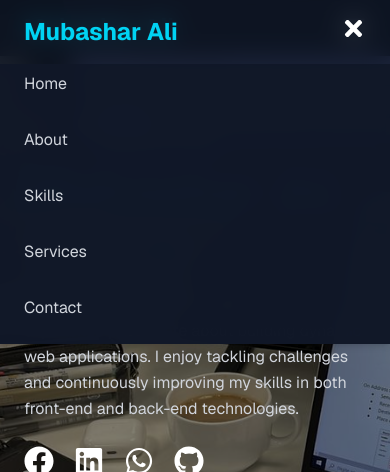
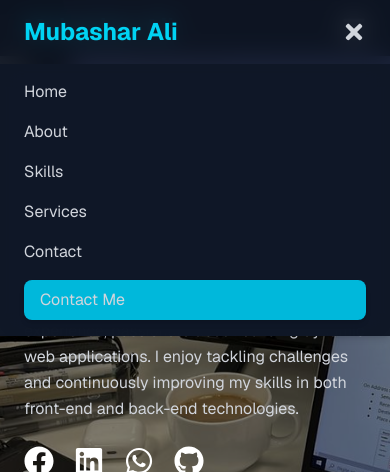
Before and after one commit to mubasharali557/portfol, a Next.js app: page / in a window 390 px wide. Both pictures are taken after a click on the button 353 px from the left and 28 px from the top of the page. Shown: the top 472 px of the page. Built offline with nearby package versions, Linux system fonts and the light colour scheme.

Commit message:
Updated project

```diff
--- a/src/app/page.js
+++ b/src/app/page.js
@@ -3,6 +3,7 @@ import { useEffect, useState } from "react";
 import Typed from "typed.js";
 import Image from "next/image";
 import { motion } from "framer-motion";
+
 import {
   FaFacebook,
   FaLinkedin,
@@ -16,7 +17,7 @@ import {
 } from "react-icons/fa";
 
 export default function Home() {
-  const [menuOpen, setMenuOpen] = useState(false);
+  const [isOpen, setIsOpen] = useState(false);
 
   useEffect(() => {
     const typed = new Typed(".text", {
@@ -43,11 +44,16 @@ export default function Home() {
     }),
   };
 
-  const navLinks = ["Home", "About", "Skills", "Services", "Contact"];
+  const navItems = [
+    { name: "Home", link: "Hero" },
+    { name: "About", link: "About" },
+    { name: "Skills", link: "Skills" },
+    { name: "Services", link: "Services" },
+    { name: "Contact", link: "Contact" },
+  ];
 
   return (
-    <div className="font-sans bg-gradient-to-br from-gray-900 via-black to-gray-900 text-white">
-
+    <div className="font-sans bg-gradient-to-br from-gray-900 via-black to-gray-900 text-white scroll-smooth">
       {/* Navbar */}
       <nav className="fixed top-0 w-full bg-gray-900/80 backdrop-blur-md z-50 shadow-md">
         <div className="max-w-7xl mx-auto flex justify-between items-center px-6 py-4">
@@ -55,38 +61,60 @@ export default function Home() {
 
           {/* Desktop Menu */}
           <ul className="hidden md:flex gap-6 text-gray-300">
-            {navLinks.map((item, i) => (
+            {navItems.map((item, i) => (
               <li key={i}>
-                <a href={`#${item.toLowerCase()}`} className="hover:text-cyan-400 transition">
-                  {item}
+                <a href={item.link} className="hover:text-cyan-400 transition">
+                  {item.name}
                 </a>
               </li>
             ))}
           </ul>
 
-          {/* Mobile Hamburger */}
-          <div className="md:hidden">
-            <button onClick={() => setMenuOpen(!menuOpen)}>
-              {menuOpen ? <FaTimes size={25} /> : <FaBars size={25} />}
+          {/* Hamburger for Mobile */}
+          <div className="md:hidden flex items-center">
+            <button
+              onClick={() => setIsOpen(!isOpen)}
+              className="text-gray-300 text-2xl focus:outline-none"
+            >
+              {isOpen ? <FaTimes /> : <FaBars />}
             </button>
           </div>
+
+          {/* Desktop Contact Button */}
+          <a
+            href="#contact"
+            className="hidden md:inline-block bg-cyan-500 px-4 py-2 rounded-lg hover:bg-cyan-600 shadow-md transition"
+          >
+            Contact Me
+          </a>
         </div>
 
         {/* Mobile Menu */}
-        {menuOpen && (
-          <ul className="md:hidden flex flex-col gap-4 px-6 pb-4 bg-gray-900/95 text-gray-300">
-            {navLinks.map((item, i) => (
-              <li key={i}>
+        {isOpen && (
+          <div className="md:hidden bg-gray-900/95 backdrop-blur-md px-6 py-4">
+            <ul className="flex flex-col gap-4 text-gray-300">
+              {navItems.map((item, i) => (
+                <li key={i}>
+                  <a
+                    href={item.link}
+                    className="block hover:text-cyan-400 transition"
+                    onClick={() => setIsOpen(false)}
+                  >
+                    {item.name}
+                  </a>
+                </li>
+              ))}
+              <li>
                 <a
-                  href={`#${item.toLowerCase()}`}
-                  className="block py-2 hover:text-cyan-400 transition"
-                  onClick={() => setMenuOpen(false)}
+                  href="#contact"
+                  className="block bg-cyan-500 px-4 py-2 rounded-lg hover:bg-cyan-600 shadow-md transition"
+                  onClick={() => setIsOpen(false)}
                 >
-                  {item}
+                  Contact Me
                 </a>
               </li>
-            ))}
-          </ul>
+            </ul>
+          </div>
         )}
       </nav>
 
@@ -109,16 +137,15 @@ export default function Home() {
             Mubashar Ali
           </h1>
           <h3 className="text-2xl">
-            And Im a <span className="text-cyan-400 text"></span>
+            And I'm a <span className="text-cyan-400 text"></span>
           </h3>
           <p className="text-gray-300 leading-relaxed">
-            Im a Full Stack Developer with a year of experience passionate
+            I'm a Full Stack Developer with a year of experience, passionate
             about building dynamic web applications. I enjoy tackling challenges
             and continuously improving my skills in both front-end and back-end
             technologies.
           </p>
 
-          {/* Social Icons */}
           <div className="flex gap-5 text-3xl">
             {[
               { icon: <FaFacebook />, link: "https://facebook.com" },
@@ -151,7 +178,6 @@ export default function Home() {
           </a>
         </motion.div>
 
-        {/* Profile Image */}
         <motion.div
           initial={{ opacity: 0, scale: 0.8 }}
           whileInView={{ opacity: 1, scale: 1 }}
@@ -170,8 +196,21 @@ export default function Home() {
         </motion.div>
       </section>
 
+      {/* About Section */}
+      <section id="about" className="px-6 md:px-16 py-20 bg-gray-950 text-white">
+        <h2 className="text-4xl font-bold text-center text-cyan-400 mb-12">
+          About Me
+        </h2>
+        <p className="max-w-3xl mx-auto text-gray-300 text-lg leading-relaxed">
+          I am Mubashar Ali, a passionate Full Stack Developer with expertise in
+          building modern, responsive web applications using the latest
+          technologies. I thrive on solving complex problems and delivering
+          high-quality solutions.
+        </p>
+      </section>
+
       {/* Services Section */}
-      <section id="services" className="px-6 md:px-16 py-20 bg-gray-950">
+      <section id="services" className="px-6 md:px-16 py-20 bg-gray-900">
         <h2 className="text-4xl font-bold text-center text-cyan-400 mb-12">
           My Services
         </h2>
@@ -201,7 +240,7 @@ export default function Home() {
           ].map((service, i) => (
             <div
               key={i}
-              className="bg-gray-900 p-8 rounded-xl shadow-lg hover:shadow-cyan-500/20 transition text-center"
+              className="bg-gray-800 p-8 rounded-xl shadow-lg hover:shadow-cyan-500/20 transition text-center"
             >
               <div className="flex justify-center mb-4">{service.icon}</div>
               <h3 className="text-xl font-bold mb-2">{service.title}</h3>
@@ -212,7 +251,7 @@ export default function Home() {
       </section>
 
       {/* Skills Section */}
-      <section id="skills" className="px-6 md:px-16 py-20">
+      <section id="skills" className="px-6 md:px-16 py-20 bg-gray-950">
         <h1 className="text-4xl font-bold text-center">
           My <span className="text-cyan-400">Skills</span>
         </h1>
@@ -273,6 +312,11 @@ export default function Home() {
           </form>
         </div>
       </section>
+
+      {/* Footer */}
+      <footer className="bg-gray-900 text-gray-400 py-6 text-center">
+        © 2025 Mubashar Ali. All rights reserved.
+      </footer>
     </div>
   );
 }
```
